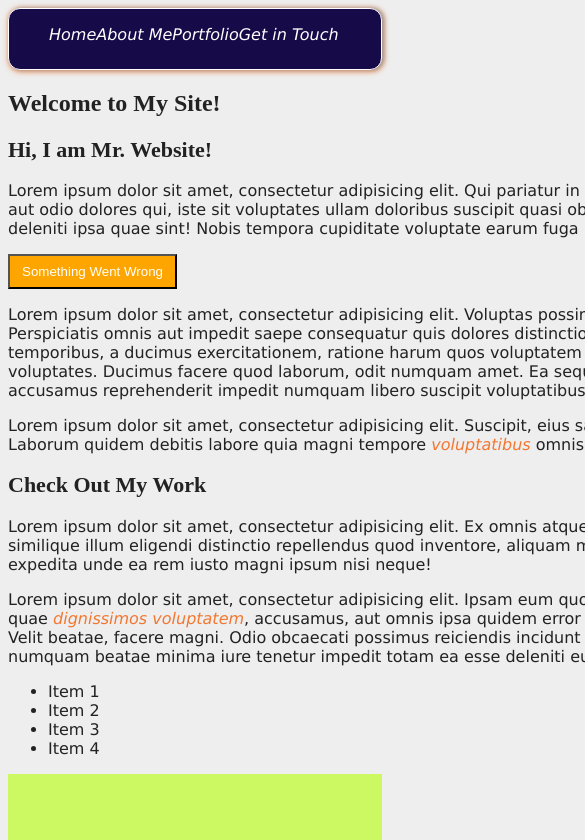
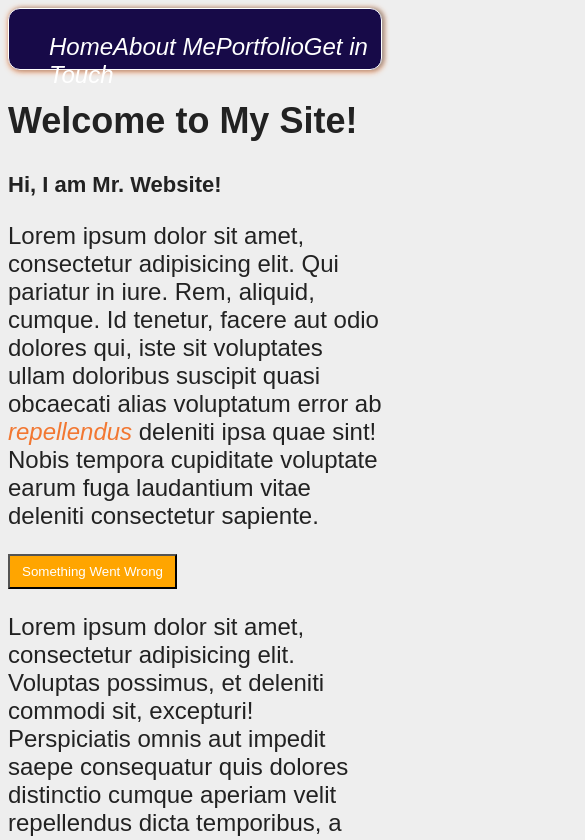
Before and after one commit to wasabi805/sass-udemy, a React app: page / in a window 390 px wide. Shown: the top 840 px of the page, 585 px wide, since content can reach past the window. Built offline with nearby package versions, Linux system fonts and the light colour scheme.

Commit message:
Media Queries: contain text inside <div id='main> && Enlarge Font size for screen-size < 960px

```diff
--- a/src/assets/css/main.css
+++ b/src/assets/css/main.css
@@ -1,3 +1,5 @@
+@import url(https://fonts.googleapis.com/css?familly=Alegreya+Sans);
+@import url(https://fonts.googleapis.com/css?familly=Titillium+Web);
 a {
   font-style: italic;
   text-decoration: none; }
@@ -6,19 +8,22 @@ a {
   font-size: 125%; }
 
 body {
-  font-family: Verdana, Arial, sans-serif;
+  font-family: "Alegreya Sans", Arial, sans-serif;
   color: #222222;
   background-color: #eee; }
+  @media only screen and (max-width: 960px) {
+    body {
+      font-size: 150%; } }
 
 h1, h2, h3, h4 {
-  font-family: "Palatino Linotype, Georgia, serif"; }
+  font-family: "Titillium Web", Arial, serif; }
 
 h2 {
   font-size: 22px;
   font-weight: bold; }
 
 p {
-  font-family: Verdana, Arial, sans-serif; }
+  font-family: "Alegreya Sans", Arial, sans-serif; }
 
 a {
   color: #f27731; }
@@ -45,6 +50,10 @@ a {
   width: 960px;
   margin-left: auto;
   margin-right: auto; }
+  @media only screen and (max-width: 960px) {
+    #main {
+      width: auto;
+      max-width: 960px; } }
 
 #footer {
   height: 90px;
--- a/src/assets/sass/main.scss
+++ b/src/assets/sass/main.scss
@@ -1,9 +1,15 @@
 //----- Variables -----
-@import './variables/_variables.scss';
+@import 'partials/variables/_variables.scss';
 
-//----- Mixin Partial  ------
+//----- Mixin Partials  ------
 
-@import 'mixins/mixin-lessons';
+@import 'partials/mixins/mixin-lessons';
+
+//----- Mixin for Google fonts API  -----
+
+@include google-font("Alegreya+Sans");
+@include google-font("Titillium+Web");
+
 
 //----- USING A MIXIN AT THE ROOT LEVEL
 
@@ -18,8 +24,8 @@
 
 //----- Types of imports : A side note -----
 
-@import "http://";
-@import url('') // useful for things like bg imgs
+//@import "http://";
+//@import url(''); // useful for things like bg imgs OR API's for things like fonts
 //@import "style-screen" screen; could use for media queries
 
 
@@ -28,10 +34,15 @@
 //----- DOM STUFF -----
 
 
-body  {
+body{
   font-family: $text-font;
   color: $text-color;
   background-color: #eee;
+
+  //nested media query : increase font size screen<960px
+  @media only screen and(max-width:960px) {
+    font-size: 150%;
+  }
 }
 
 h1, h2, h3, h4 {
@@ -89,6 +100,12 @@ a {
 //----- Main  -----
 #main {
   width: $content-width;
+  //NESTED Media Query
+  @media only screen and(max-width: 960px) {
+    width: auto;
+    max-width: $content-width;
+  }
+
   margin-left: auto;
   margin-right: auto;
 
--- a/src/assets/sass/mixins/_mixin-lessons.scss
+++ b/src/assets/sass/partials/mixins/_mixin-lessons.scss
@@ -1,13 +1,19 @@
+
+@mixin google-font($font){
+  $font: unquote($font);
+  @import url(https://fonts.googleapis.com/css?familly=#{$font});
+}
+//uses method() unquote so it can get passed into url()
+//also uses interpolation -->Note: interpolation  can't import scss file based on giving it a var name
+
 @mixin warning{
   background-color: orange;
   color: #fff;
 }
 
 //----- VAR ARGS
-//this represents what ONE shadow should do.
-//passing in the three dots means that every time you pass in
-//multiple values into @include box-shadow in main.scss ln 51, there will be
-//however many args are passed in to make shadows containing props of the args from ln 51
+//this mixin produces instances of shadow: can take
+// multiple vars , args are the props.
 
 @mixin box-shadow($shadows...){
   box-shadow: $shadows;
@@ -17,7 +23,7 @@
 
 
 //----- APPLY MIXINS TO ONLY IE6 : utilze --> * html
-//this is ore of a work-around --> ie 6 is the only browser that will take a wildcard for html
+//this a work-around --> ie 6 is the only browser that will take a wildcard for html
 @mixin apply-to-ie-6{
   * html{
     @content;
--- a/src/assets/sass/variables/_variables.scss
+++ b/src/assets/sass/partials/variables/_variables.scss
@@ -10,11 +10,14 @@ $link-color: $secondary-color;
 $menu-item-color: white;
 
 
-//  format
+//  fonts
 
-$text-font: Verdana, Arial, sans-serif;
-$headline-font: 'Palatino Linotype, Georgia, serif';
+$text-font: 'Alegreya Sans', Arial, sans-serif;
+$headline-font: 'Titillium Web', Arial, serif;
 
+
+
+//----- Screen Props  -----
 $content-width: 960px;
 $header-height: 60px;
 $footer-height: 90px;
```
